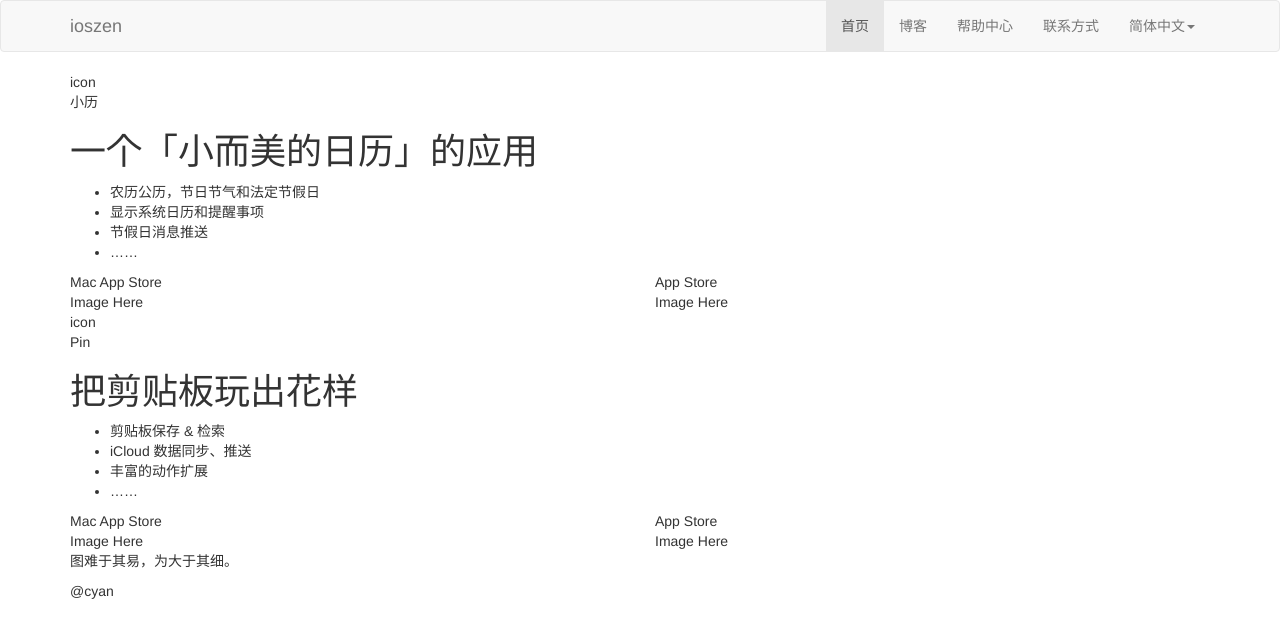
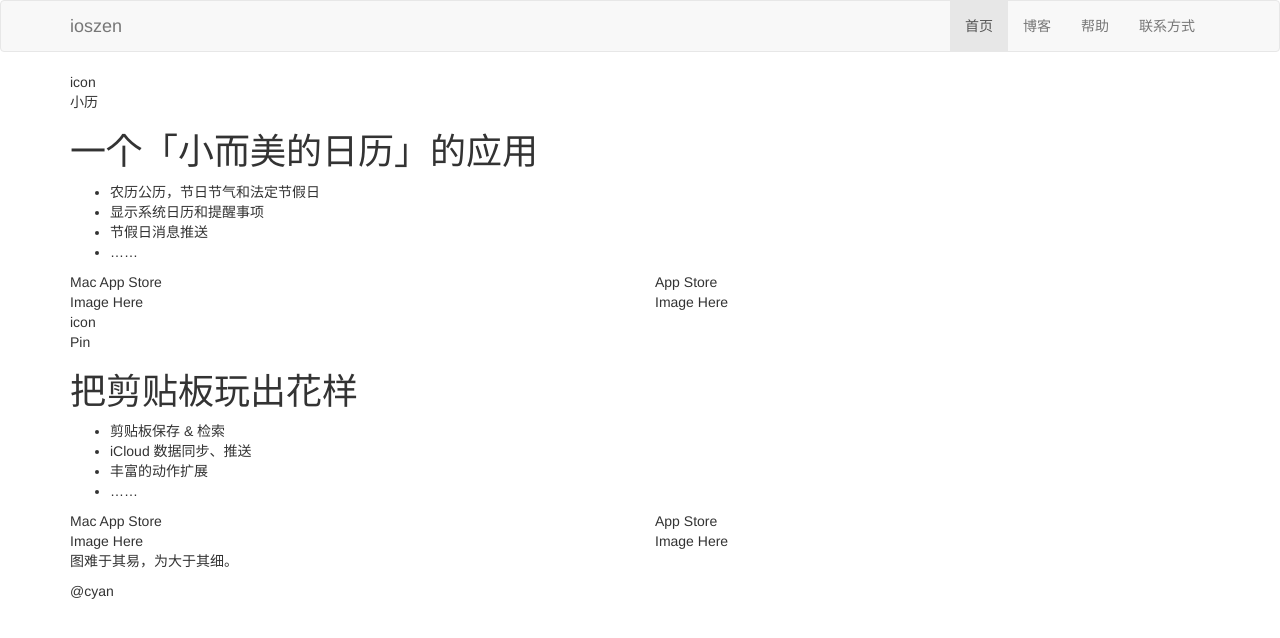
Before and after one commit to macbetter/ioszen.com-redesign, a Jekyll site: the page built from index.html, in a window 1280 px wide. Shown: the top 638 px of the page. Built offline with Jekyll 4.4.1, drawn with Linux system fonts in a browser that asks for light colours.

Commit message:
Github Pages disable custom plugins, remove i18n

```diff
--- a/_includes/header.html
+++ b/_includes/header.html
@@ -21,19 +21,23 @@
           <a href="{{ "/blog/" | prepend: site.baseurl }}">博客</a>
         </li>
         <li {% if page.active == 'help' %}class="active"{% endif %}>
-          <a href="{{ "/help/" | prepend: site.baseurl }}">帮助中心</a>
+          <a href="{{ "/help/" | prepend: site.baseurl }}">帮助</a>
         </li>
         <li {% if page.active == 'contact' %}class="active"{% endif %}>
           <a href="{{ "/contact/" | prepend: site.baseurl }}">联系方式</a>
         </li>
+        <!--
         <li class="dropdown">
-          <a href="#" class="dropdown-toggle" data-toggle="dropdown" role="button" aria-haspopup="true" aria-expanded="false">简体中文<span class="caret"></span></a>
+          <a href="#" class="dropdown-toggle" data-toggle="dropdown" role="button" aria-haspopup="true" aria-expanded="false">
+            {% if page.lang %}简体中文{% else %}English{% endif %}
+            <span class="caret"></span>
+          </a>
           <ul class="dropdown-menu">
-            <li><a href="#">简体中文</a></li>
-            <li><a href="#">繁体</a></li>
-            <li><a href="#">English</a></li>
+            <li><a href="{{ "/" | prepend: site.baseurl }}">简体中文</a></li>
+            <li><a href="{{ "/en/" | prepend: site.baseurl }}">English</a></li>
           </ul>
         </li>
+      -->
       </ul>
     </div><!-- /.navbar-collapse -->
   </div><!-- /.container-fluid -->
```
